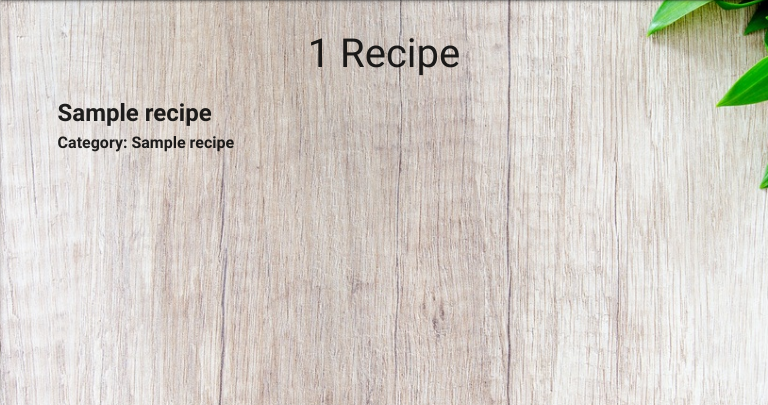
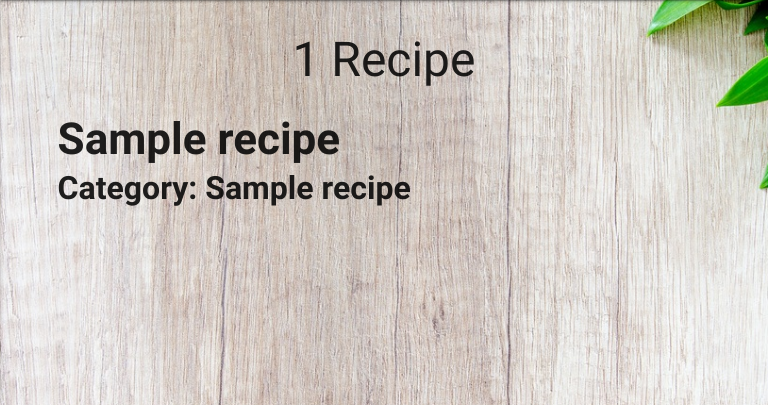
Before and after one commit to freddorn/recipe-database, a Flask app: page / in a window 768 px wide. Shown: the part 64-469 px from the top of the page. Run offline with Flask 2, Linux system fonts and the light colour scheme; a database or web service that is not in the repository returns one stand-in record (values such as "Sample title"); some libraries are stand-ins or nearby versions.

Commit message:
add media queries

```diff
--- a/static/css/style.css
+++ b/static/css/style.css
@@ -53,18 +53,14 @@ h3 {
 
 /*Media Queries*/
 
-@media only screen and (min-width: 500px) {
-    .category-image {
-        width: 180px;
-        }
-
-    h1 {
-        font-size: 2.5rem;
-        margin-top: 2rem;
-        margin-bottom: 1rem;
-        }
-
-    h2 {
-        font-size: 1.5rem;
-        margin-top: 1.5rem;
-        }
+@media screen and (max-width: 992px) {
+  h1 {
+     font-size: 3rem;
+  }
+  h2 {
+      font-size: 2.75rem;
+  }
+  h3 {
+      font-size: 2rem;
+  }
+}
```
